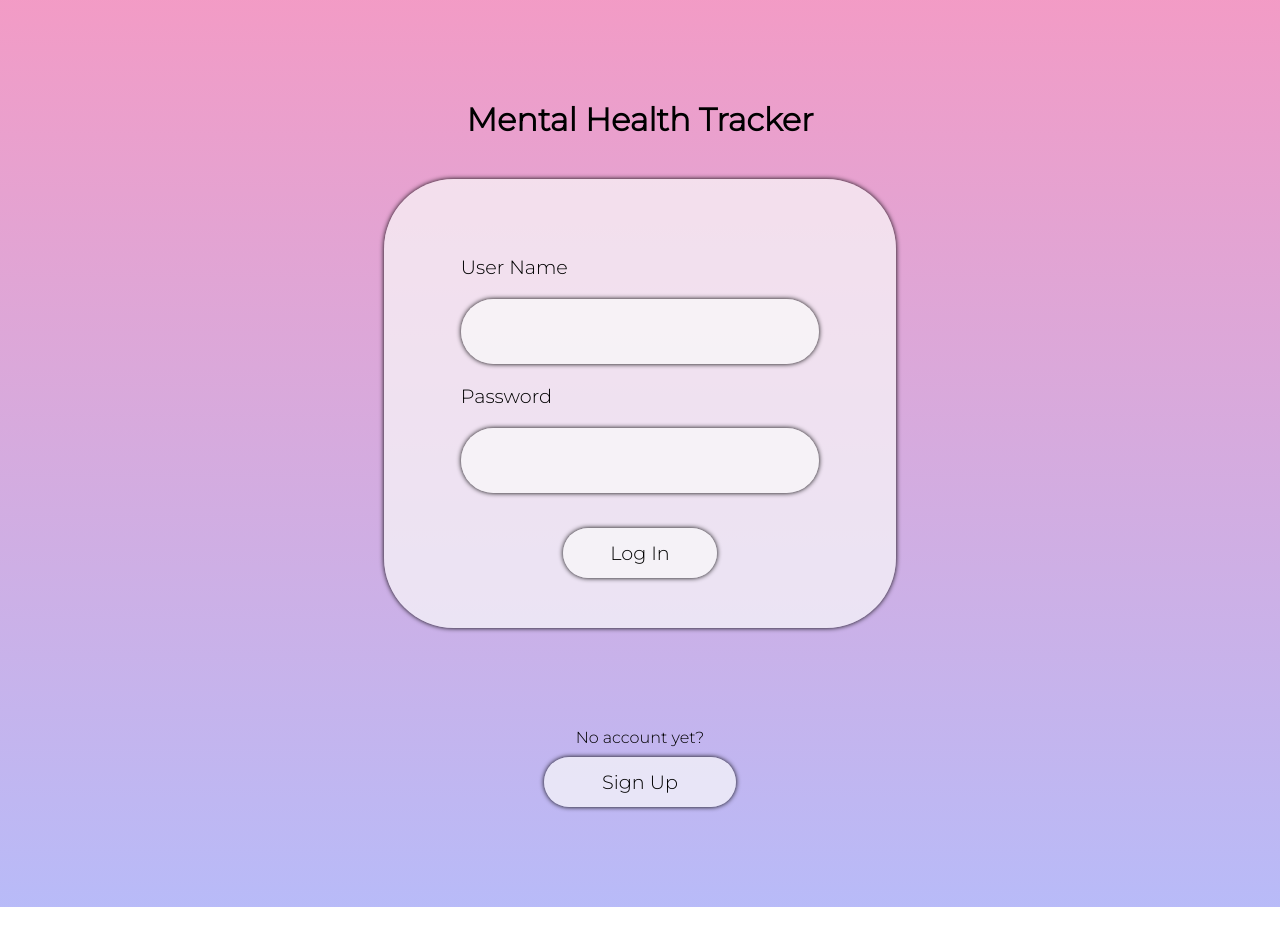
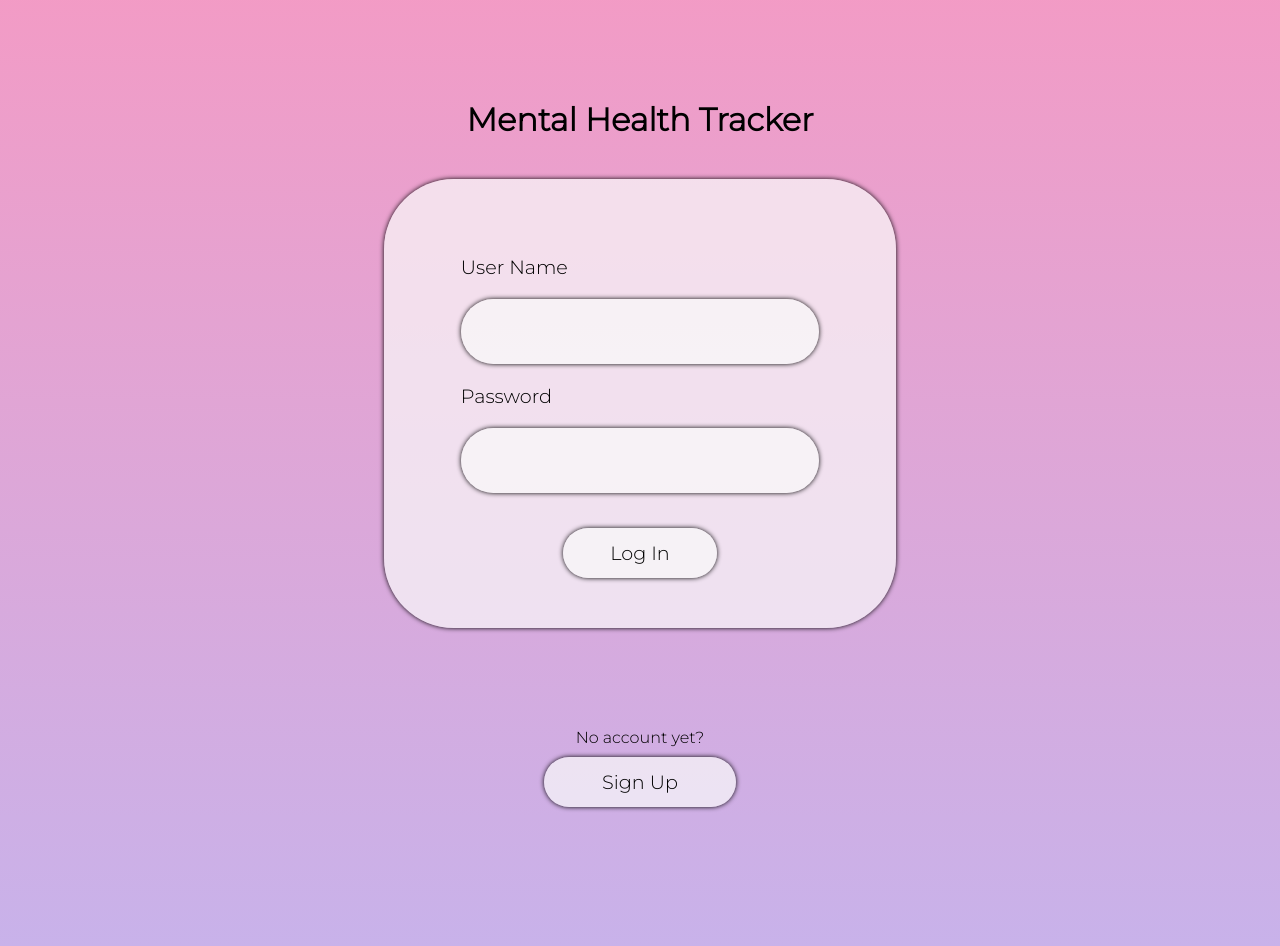
Before and after one commit to aanckr/co2-final-project, a React (Create React App) app: page /LogIn in a window 1280 px wide. Shown: the top 946 px of the page. Before the commit the page ends 907 px from the top, so only its background shows below. Built offline with nearby package versions, Linux system fonts and the light colour scheme; no server answers.

Commit message:
Adjusted styling

```diff
--- a/src/LogIn.css
+++ b/src/LogIn.css
@@ -39,7 +39,7 @@ body{
 
 #sign-btn{
     margin-top: 5px;
-    margin-bottom: 100px;
+    margin-bottom: 500px;
 }
 
 #log-btn{
```
